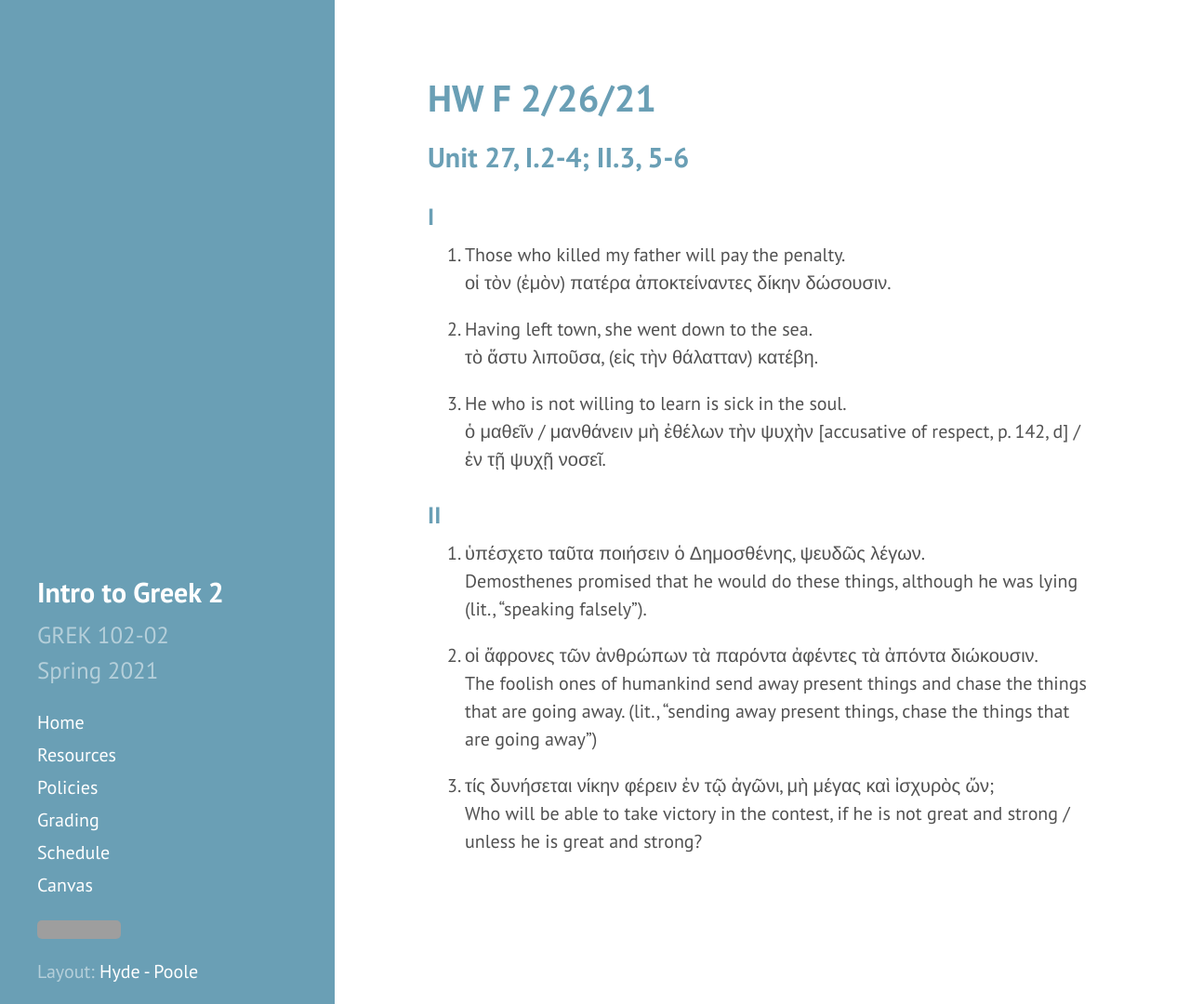
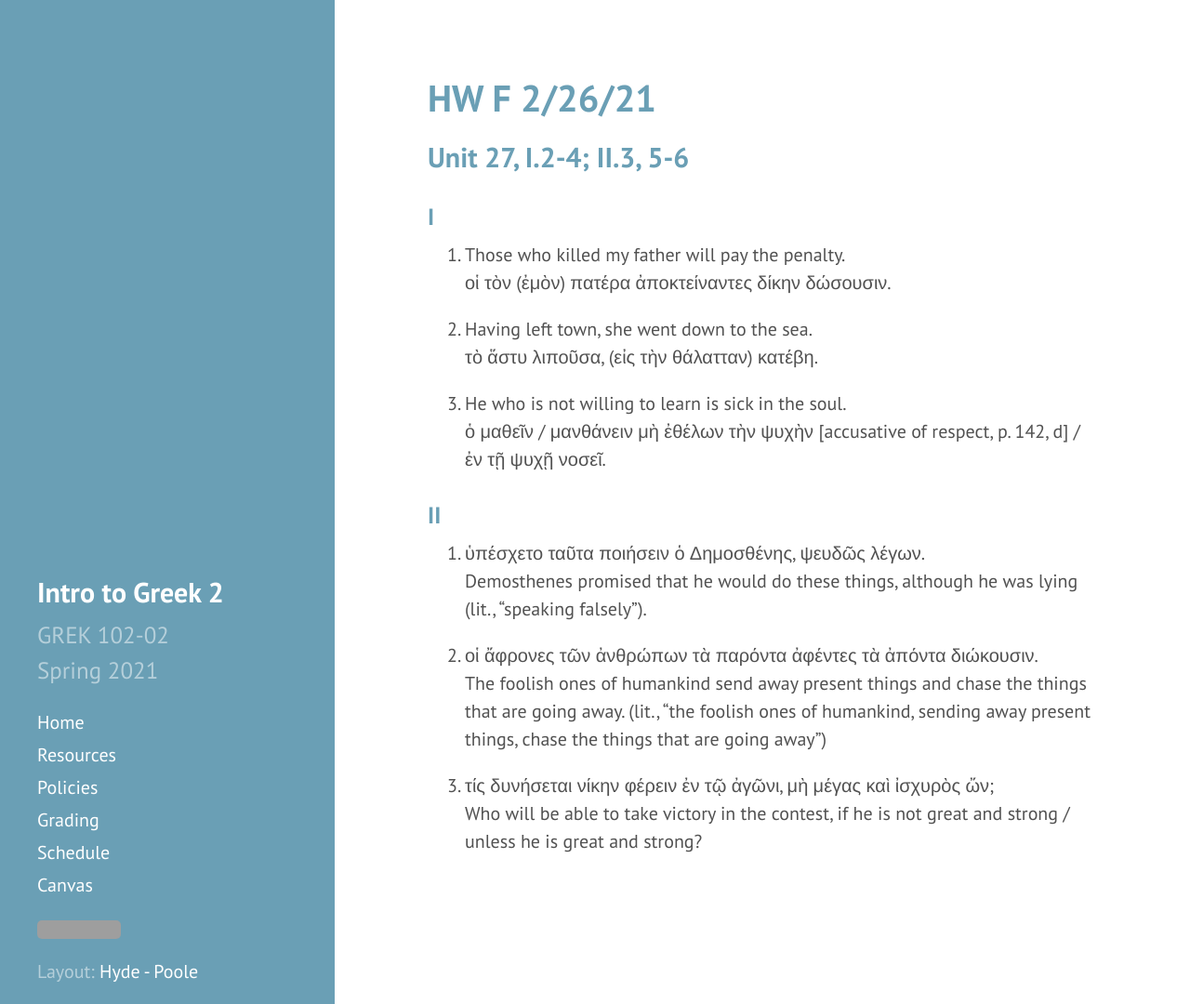
Before and after one commit to DLibatique/GREK102-S21, a Jekyll site: the page built from hw-answers/02-26-21.md, in a window 1280 px wide and 1080 px high. Shown: the whole window at 93% size. Built offline with Jekyll 4.4.1, drawn with Linux system fonts in a browser that asks for light colours; grey boxes are pictures that could not be loaded.

Commit message:
fixed sentence

```diff
--- a/hw-answers/02-26-21.md
+++ b/hw-answers/02-26-21.md
@@ -24,7 +24,7 @@ order: 10
 Demosthenes promised that he would do these things, although he was lying (lit., "speaking falsely").
 
 5. οἱ ἄφρονες τῶν ἀνθρώπων τὰ παρόντα ἀφέντες τὰ ἀπόντα διώκουσιν.
-The foolish ones of humankind send away present things and chase the things that are going away. (lit., "sending away present things, chase the things that are going away")
+The foolish ones of humankind send away present things and chase the things that are going away. (lit., "the foolish ones of humankind, sending away present things, chase the things that are going away")
 
 6. τίς δυνήσεται νίκην φέρειν ἐν τῷ ἀγῶνι, μὴ μέγας καὶ ἰσχυρὸς ὤν;
 Who will be able to take victory in the contest, if he is not great and strong / unless he is great and strong?
```
